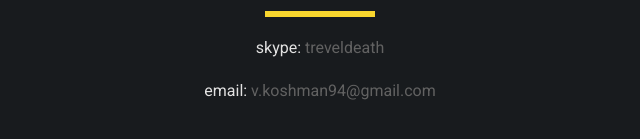
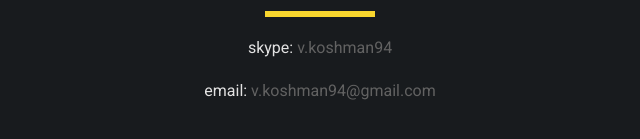
Before and after one commit to Antispiner/VKoshman, a plain HTML site: page index.html in a window 1280 px wide. Shown: the part 1159-1298 px from the top of the page, 320-960 px from the left. Drawn offline with Linux system fonts and the light colour scheme.

Commit message:
Update index.html

```diff
--- a/index.html
+++ b/index.html
@@ -99,7 +99,7 @@
                 </ul>
                 <b class="yellow"> </b>
                 <ul class="social-ic-icons social-ic-icons-2">
-                    <li class="skype"><span>skype: </span><a href="skype:treveldeath">treveldeath</a></li>
+                    <li class="skype"><span>skype: </span><a href="skype:treveldeath">v.koshman94</a></li>
                     <li class="email"><span>email: </span><a href="mailto:v.koshman94@gmail.com">v.koshman94@gmail.com</a></li>
                 </ul>
             </div>
```
